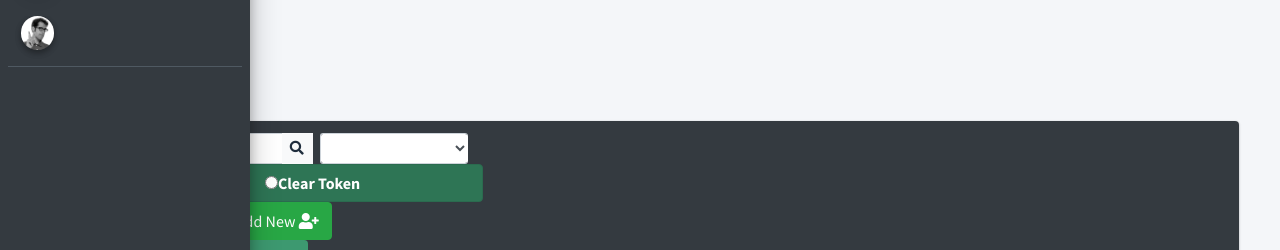
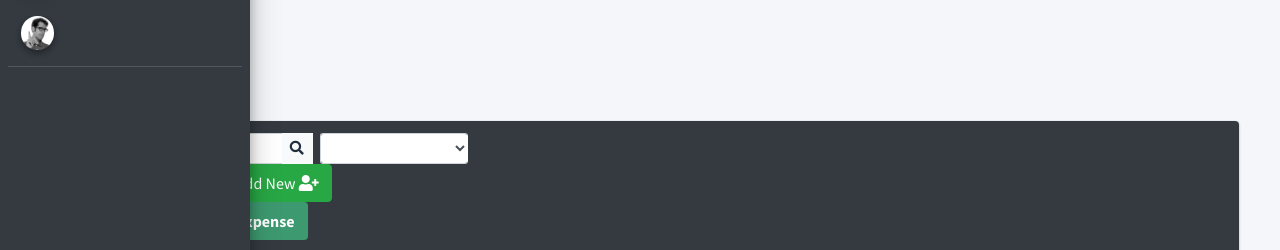
Before and after one commit to izubairsh/django-ecommerce, a Django app: template products/templates/products/index.html in a window 1280 px wide. Shown: the part 57-307 px from the top of the page. Run offline with Django 3.2, Linux system fonts and the light colour scheme; the template is opened without the code that fills it, so the values that code supplies are empty; some libraries are stand-ins or nearby versions.

Commit message:
products

```diff
--- a/products/templates/products/index.html
+++ b/products/templates/products/index.html
@@ -52,12 +52,6 @@
                                             </div>
                                         </div>
                                         <div class="card-tools ml-auto mr-0 ">
-
-                                            <label class="btn bg-olive active">
-                                                <input type="radio" name="tokenClear" id="tokenClear" autocomplete="off"
-                                                    value="tokenClear" onclick="this.form.submit()">
-                                                Clear Token
-                                            </label>
                                             <button id="print_btn" class="btn btn-default"><i class="fa fa-print"></i>
                                                 Print</button>
                                             <a class="btn btn-success" href="{% url 'create_product' %}">
```
